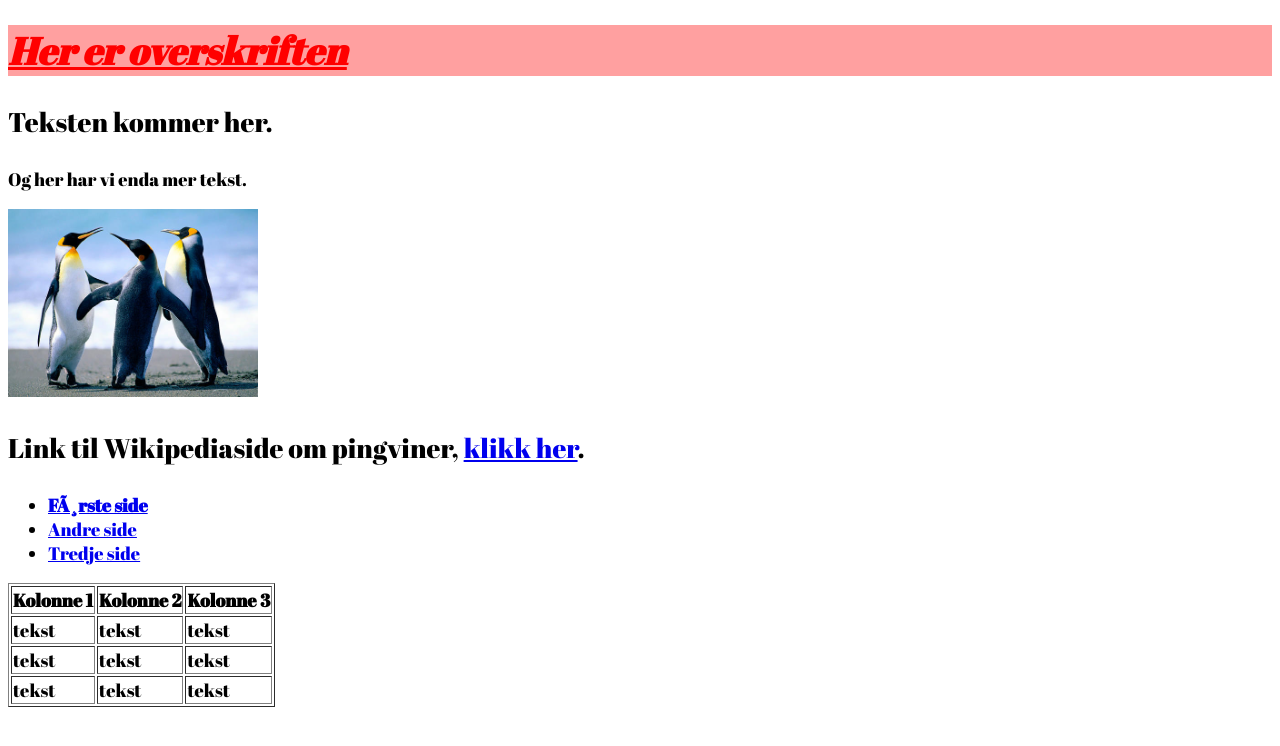
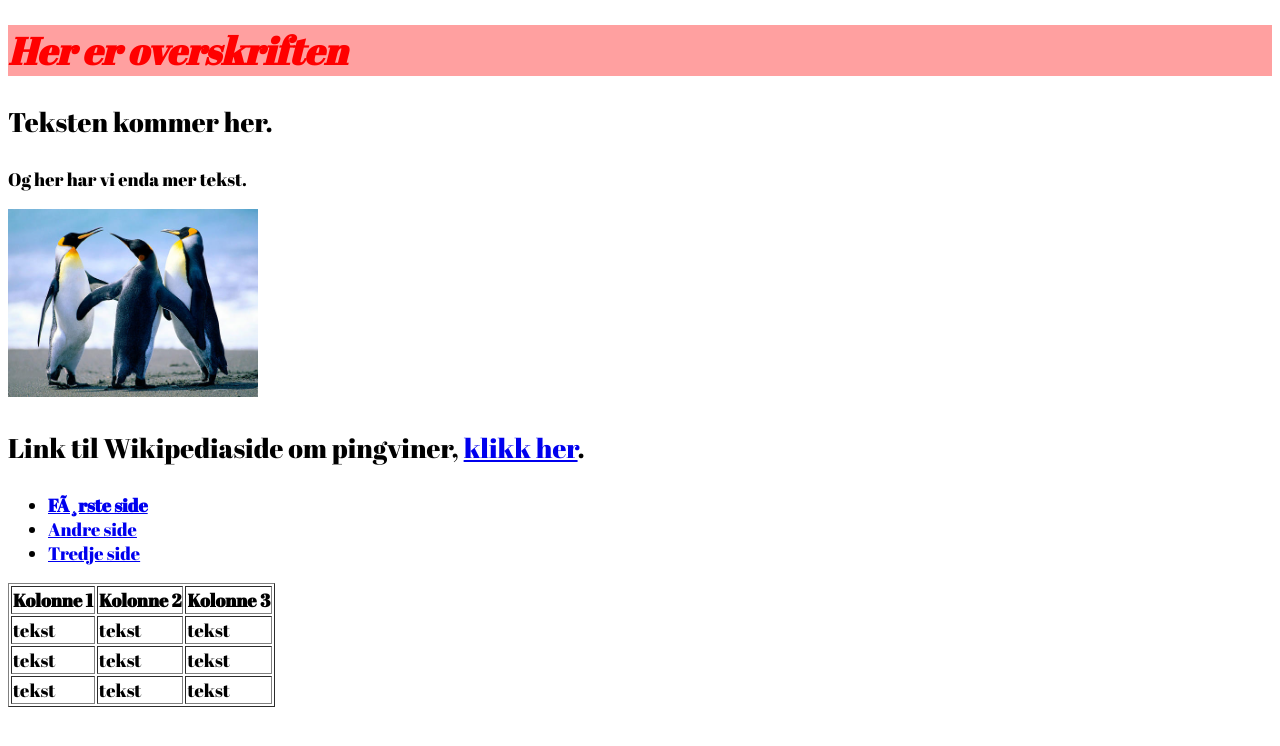
Before and after one commit to olarykhus/HTML, a plain HTML site: page index.html in a window 1280 px wide. Drawn offline with Linux system fonts and the light colour scheme.

Commit message:
Endret H1

```diff
--- a/index.html
+++ b/index.html
@@ -7,7 +7,7 @@
     <link rel="stylesheet" type="text/css" href="style.css">
  </head>
  <body>
-    <h1><u>Her er overskriften</u></h1>
+    <h1>Her er overskriften</h1>
 <!--Teksten på siden-->
 	<p class="storskrift">Teksten kommer her.</p>
 	<p>Og her har vi enda mer tekst.</p>
```
